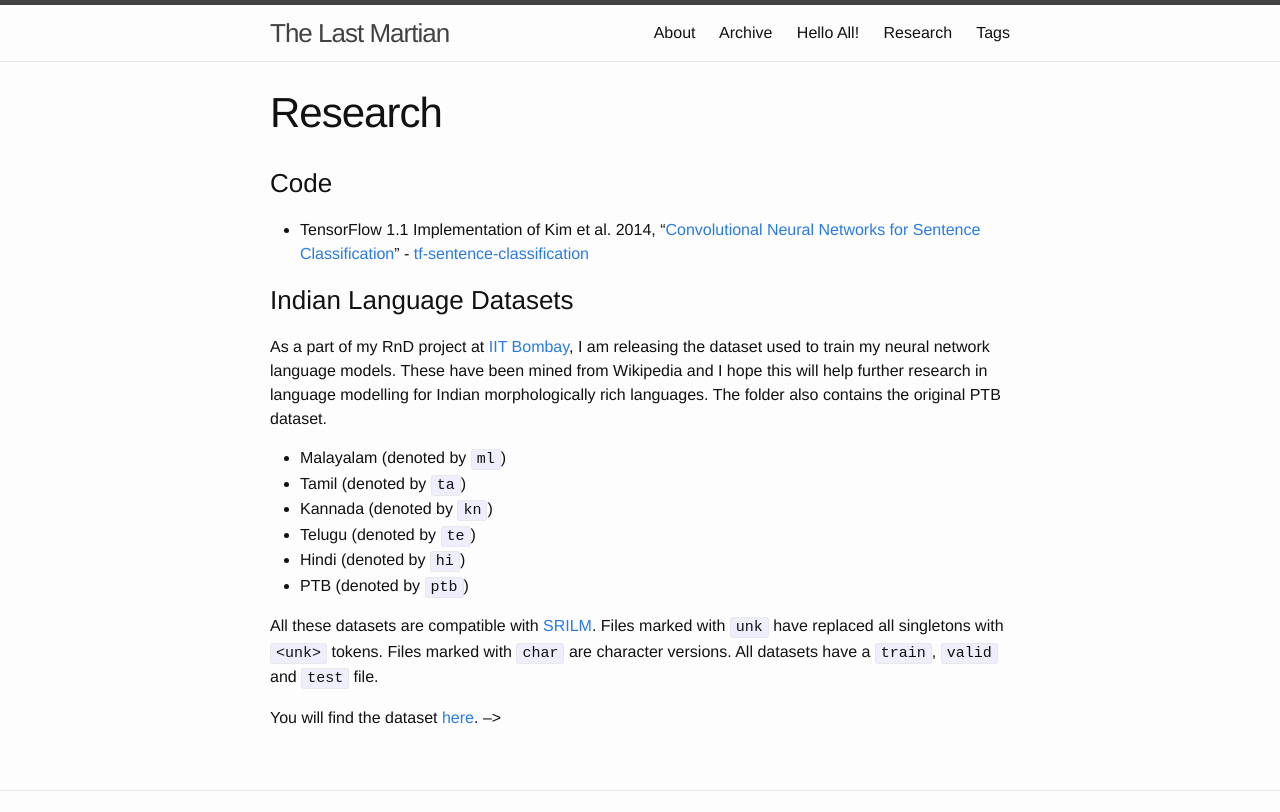
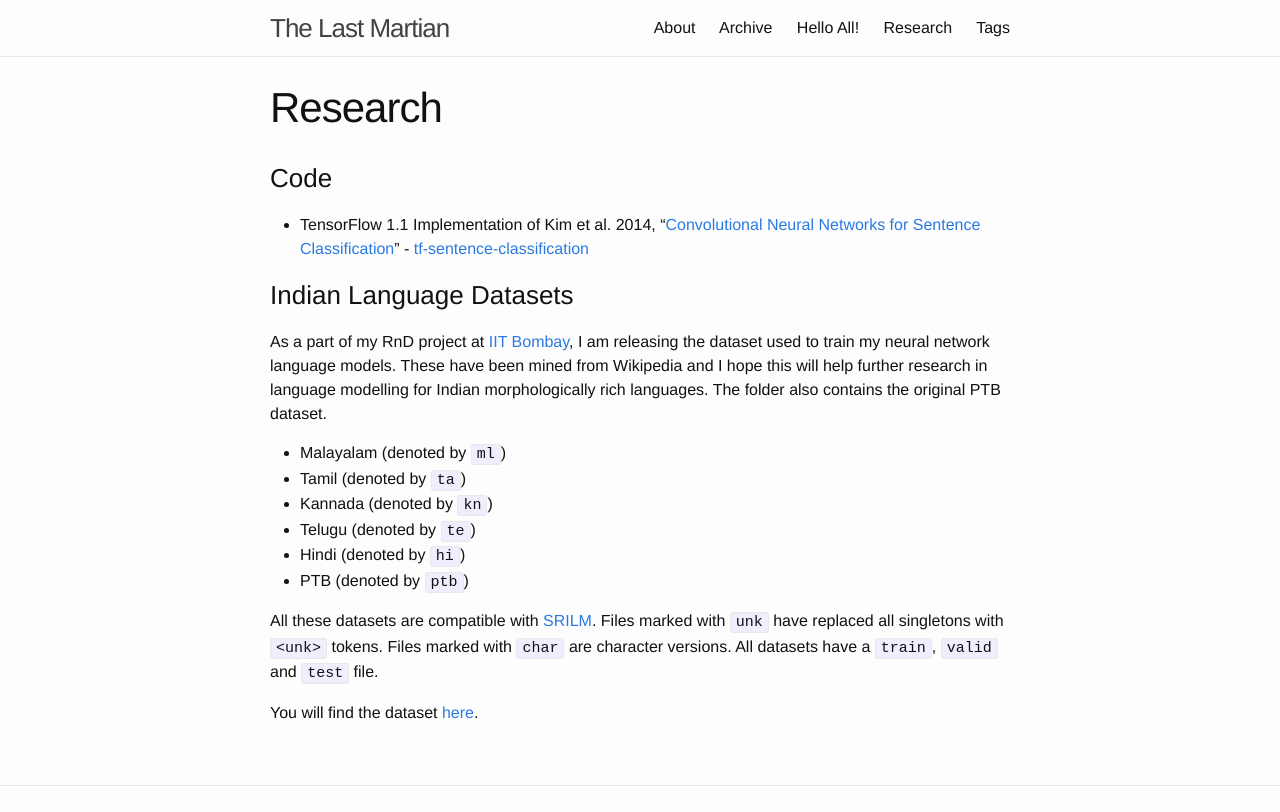
Before and after one commit to martiansideofthemoon/martiansideofthemoon.github.io, a Jekyll site: the page built from research.md, in a window 1280 px wide, cut to the strip 0-812 px from the top of the page. Built offline with Jekyll 4.4.1, drawn with Linux system fonts in a browser that asks for light colours; comment, search, counter and statistics services are not loaded.

Commit message:
Removing top border

```diff
--- a/_sass/_layout.scss
+++ b/_sass/_layout.scss
@@ -2,7 +2,7 @@
  * Site header
  */
 .site-header {
-    border-top: 5px solid $grey-color-dark;
+    // border-top: 5px solid $grey-color-dark;
     border-bottom: 1px solid $grey-color-light;
     min-height: 56px;
 
--- a/research.md
+++ b/research.md
@@ -21,4 +21,3 @@ As a part of my RnD project at [IIT Bombay](http://www.iitb.ac.in/), I am releas
 All these datasets are compatible with [SRILM](http://www.speech.sri.com/projects/srilm/). Files marked with `unk` have replaced all singletons with `<unk>` tokens. Files marked with `char` are character versions. All datasets have a `train`, `valid` and `test` file.
 
 You will find the dataset [here](https://drive.google.com/file/d/0B5Y_SiDYwIObaE52dmZ0YVFXckU/view?usp=sharing).
- -->
```
